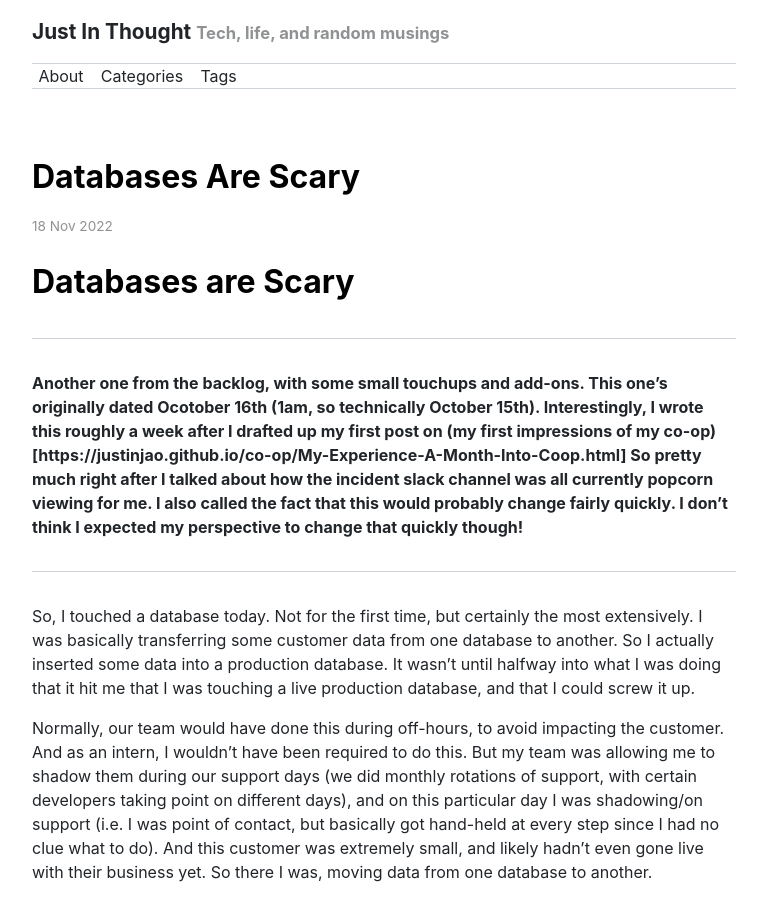
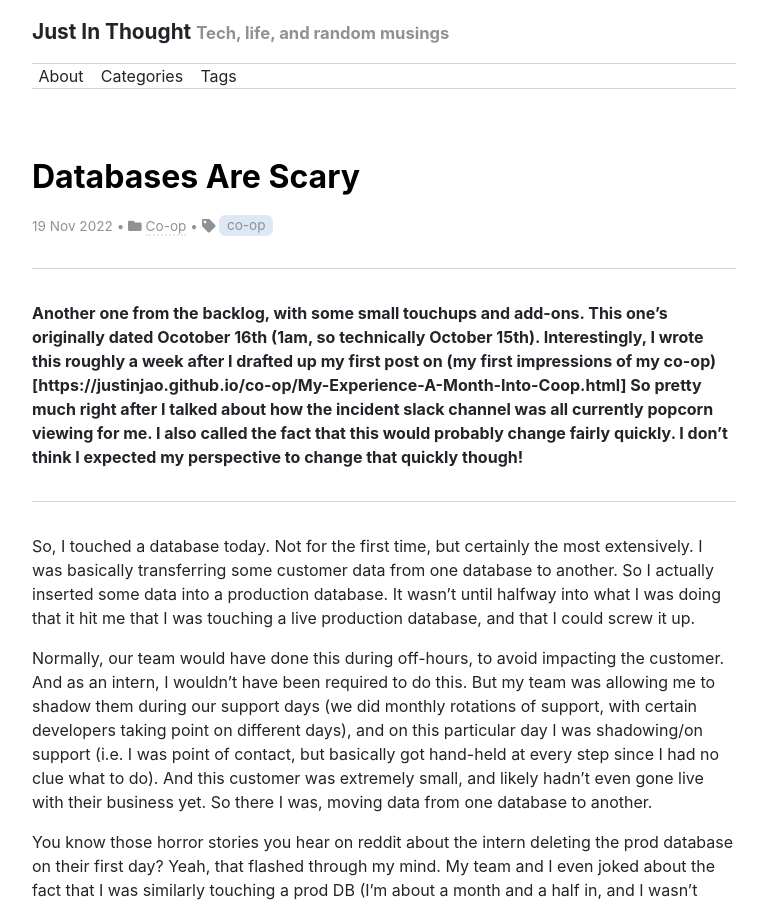
Before and after one commit to justinjao/justinjao.github.io, a Jekyll site: the page built from _posts/2022-11-18-Databases-are-Scary.md, in a window 1280 px wide and 900 px high. Shown: the whole window, without its empty margins (256-1023 px from the left). Built offline with Jekyll 4.4.1, drawn with Linux system fonts in a browser that asks for light colours; nearby versions of some CDN libraries; our own code applies the rules of GitHub Pages for plain Markdown files.

Commit message:
updated headers for post

```diff
--- a/_posts/2022-11-18-Databases-are-Scary.md
+++ b/_posts/2022-11-18-Databases-are-Scary.md
@@ -1,4 +1,10 @@
-# Databases are Scary
+---
+title: Databases Are Scary
+layout: post
+categories: [Co-op]
+tags: [co-op]
+date: 2022-11-18 23:22:00 -0800
+---
 
 -----
 
```
